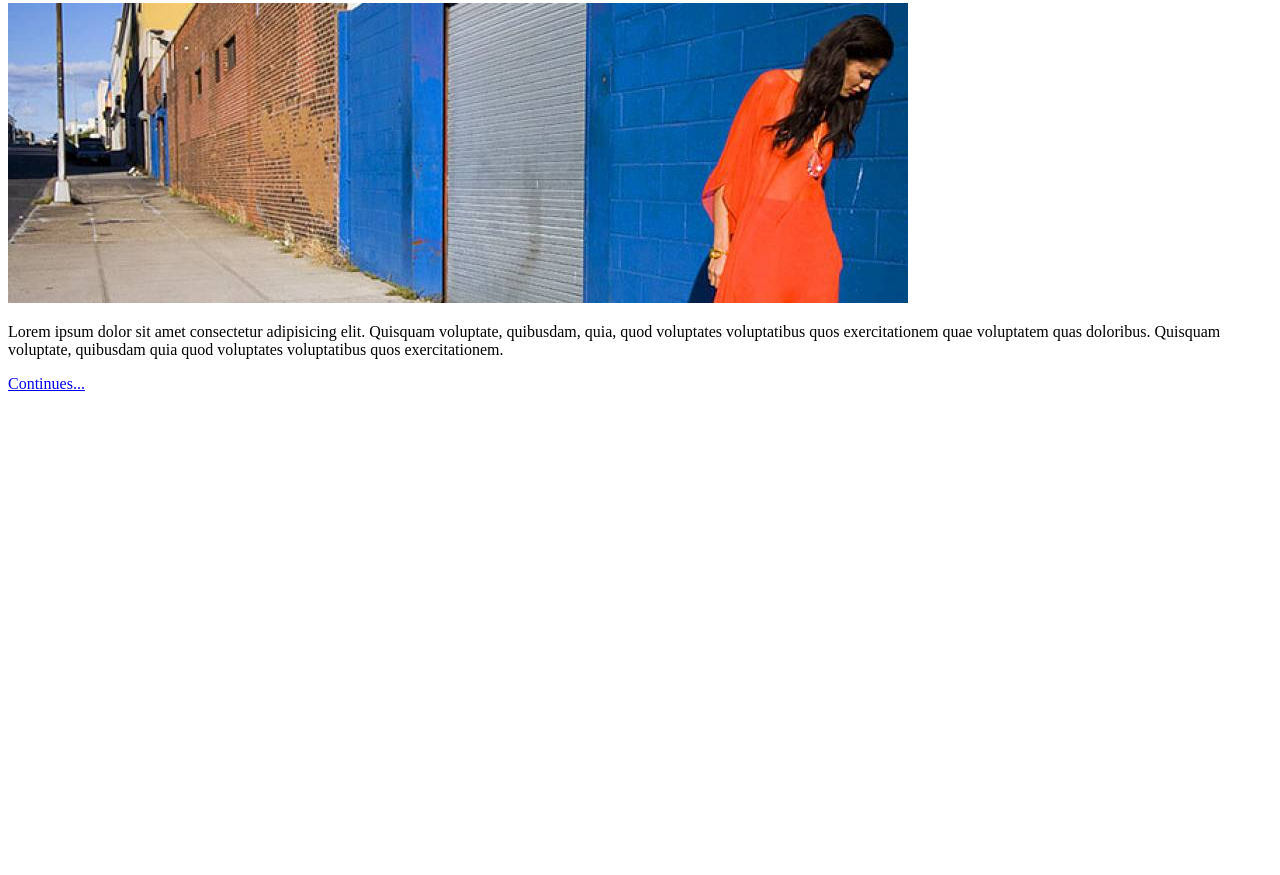
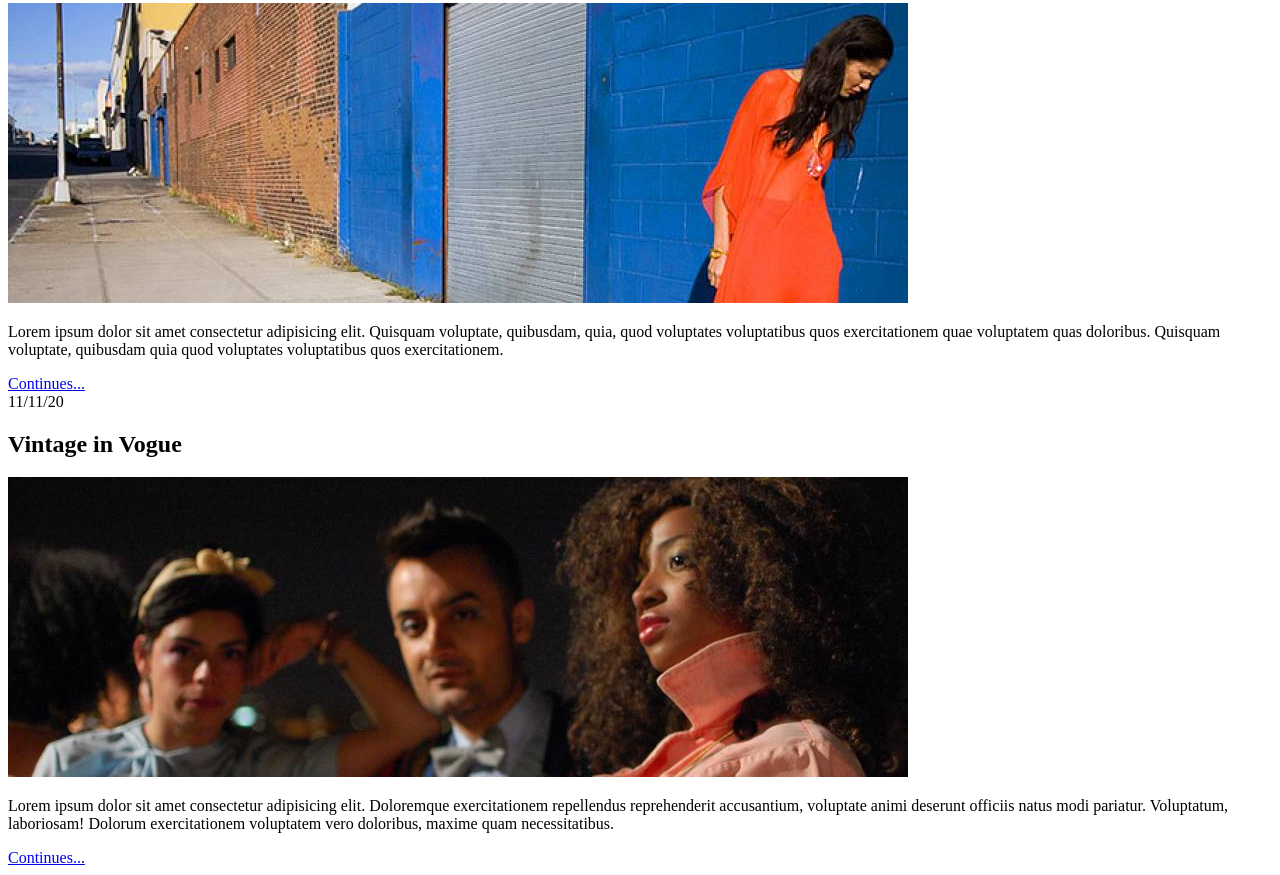
Before and after one commit to SoftwareEngineeringInnovator/ALAB-320H_1_2-Fashion_Blog_HTML, a plain HTML site: page index.html in a window 1280 px wide. Shown: the part 333-1208 px from the top of the page. Before the commit the page ends 800 px from the top, so only its background shows below. Drawn offline with Linux system fonts and the light colour scheme.

Commit message:
add second fashion blog article

```diff
--- a/index.html
+++ b/index.html
@@ -45,6 +45,22 @@
 
             <a class="continues-link" href="#">Continues...</a>
         </article>
+        <article>
+            <time datetime="2020-11-11">11/11/20</time>
+
+            <h2>Vintage in Vogue</h2>
+
+            <img src="images/Three_People.jpg" alt="Three people wearing colorful vintage-style clothing" />
+
+            <p>
+                Lorem ipsum dolor sit amet consectetur adipisicing elit. Doloremque
+                exercitationem repellendus reprehenderit accusantium, voluptate animi
+                deserunt officiis natus modi pariatur. Voluptatum, laboriosam! Dolorum
+                exercitationem voluptatem vero doloribus, maxime quam necessitatibus.
+            </p>
+
+            <a class="continues-link" href="#">Continues...</a>
+        </article>
     </main>
 </body>
 
```
